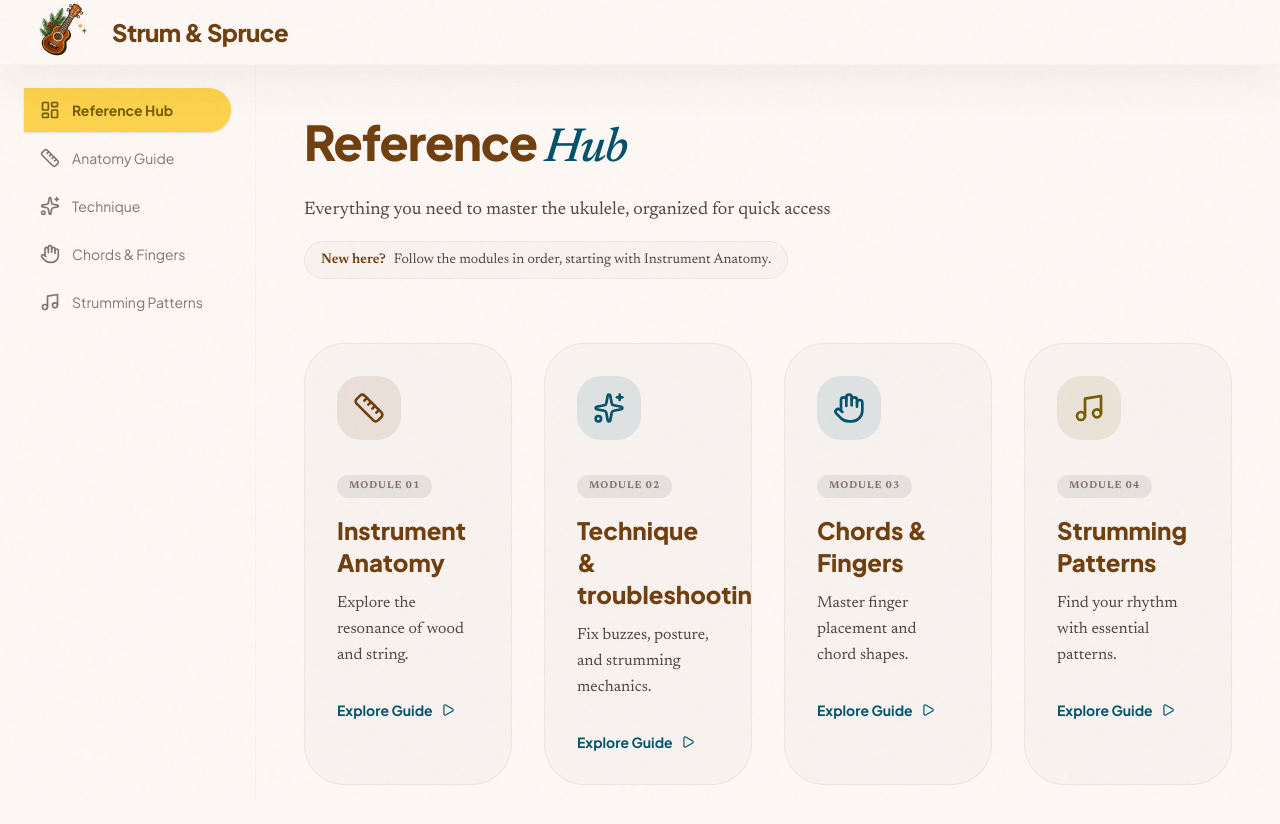
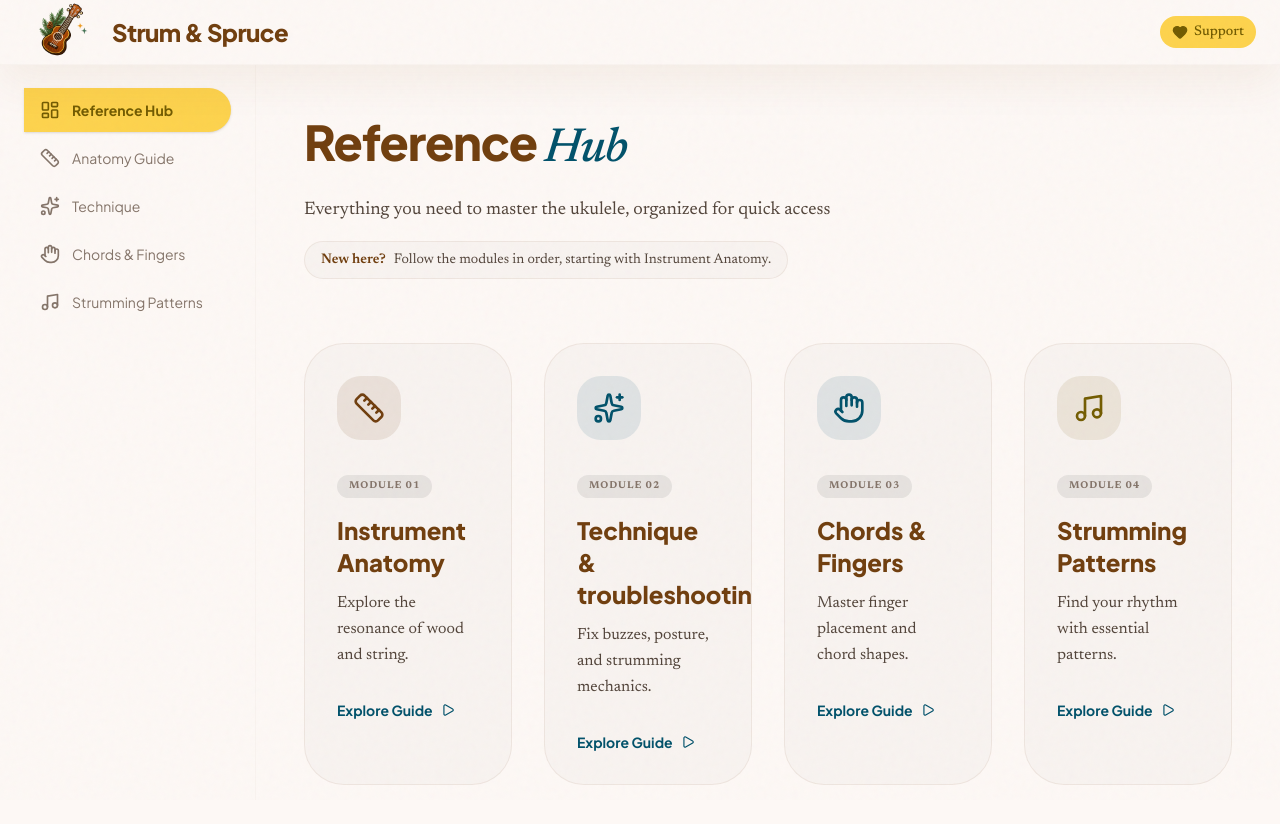
Before and after one commit to DotNetTitan/strum-and-spruce, a React (Vite) app: page /dashboard in a window 1280 px wide. Shown: the top 824 px of the page. Built offline with nearby package versions, Linux system fonts and the light colour scheme.

Commit message:
Add Ko-fi support button to TopBar

```diff
--- a/src/components/ui/TopBar.tsx
+++ b/src/components/ui/TopBar.tsx
@@ -1,5 +1,6 @@
 import { Link } from 'react-router-dom';
 import { ArrowLeft } from 'lucide-react';
+import { Heart } from 'lucide-react';
 import logoUrl from '/logo.png?url';
 
 interface TopBarProps {
@@ -26,6 +27,16 @@ export const TopBar = ({ showBack = false }: TopBarProps) => (
         </Link>
       </div>
       <div className="flex items-center gap-2">
+        <a
+          href="https://ko-fi.com/strumandspruce"
+          target="_blank"
+          rel="noopener noreferrer"
+          className="flex items-center gap-1.5 px-3 py-1.5 rounded-full bg-secondary-container text-on-secondary-container hover:bg-secondary-container/80 transition-colors text-sm font-medium"
+          aria-label="Support on Ko-fi"
+        >
+          <Heart size={16} className="fill-current" />
+          <span className="hidden sm:inline">Support</span>
+        </a>
       </div>
     </div>
   </header>
```
